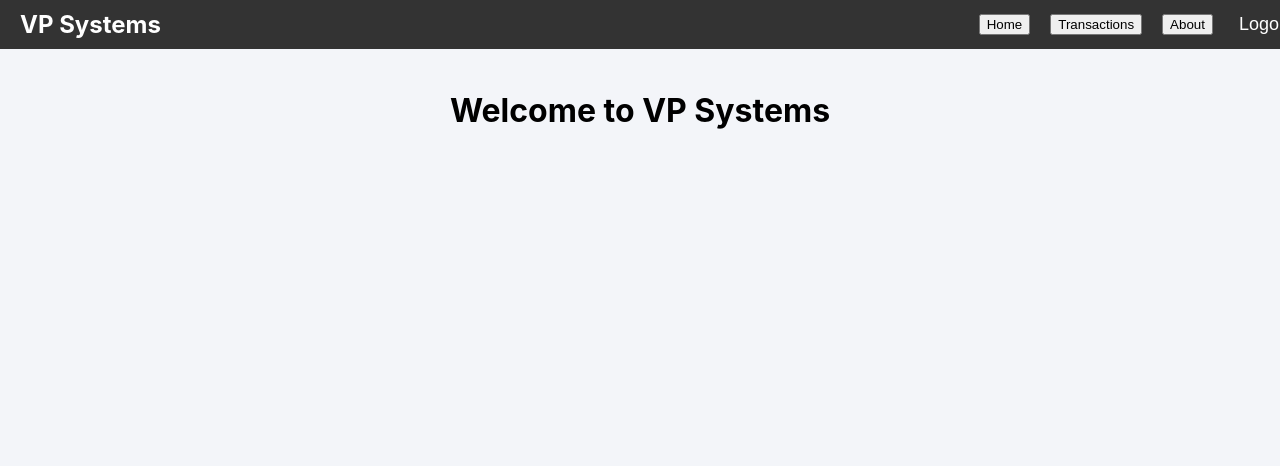
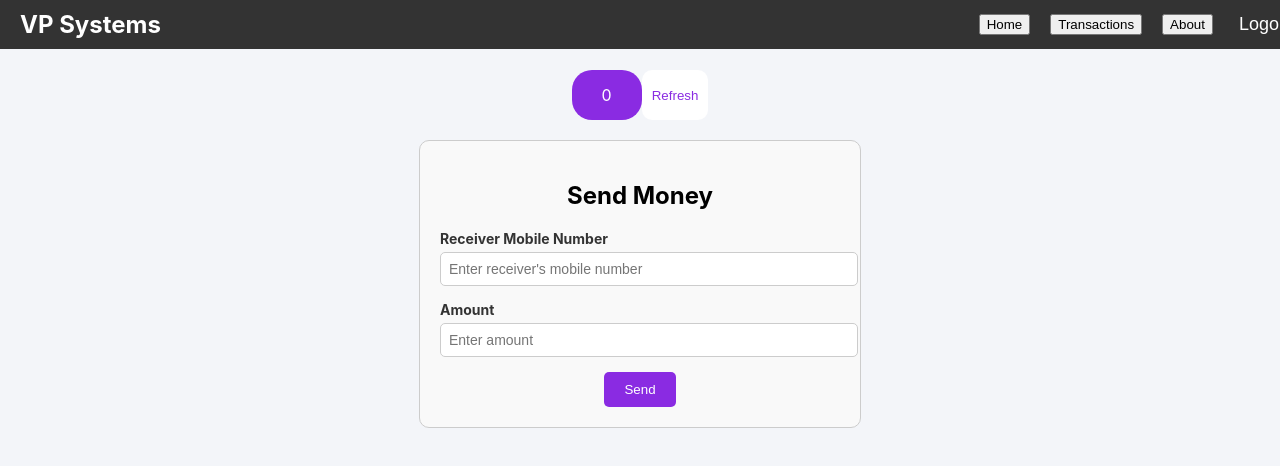
Before and after one commit to bhanuteja449896/VPFrontend, a React (Create React App) app: page /home in a window 1280 px wide. Shown: the top 466 px of the page. Built offline with nearby package versions, Linux system fonts and the light colour scheme; no server answers.

Commit message:
transactions completed

```diff
--- a/src/components/Home.js
+++ b/src/components/Home.js
@@ -1,6 +1,7 @@
 import React, { useState } from 'react';
 import Navbar from './Navbar';
-import Payment from './Payment'; // Transactions component
+import Pay from './Pay'; // Payment component
+import Payment from './Transaction'; // Transactions component
 import About from './About'; // About component
 import './css/Home.css';
 
@@ -10,7 +11,7 @@ const Home = () => {
   const renderComponent = () => {
     switch (activeComponent) {
       case 'Home':
-        return <h1>Welcome to VP Systems</h1>;
+        return <Pay />;
       case 'Transactions':
         return <Payment />;
       case 'About':
--- a/src/components/Navbar.js
+++ b/src/components/Navbar.js
@@ -1,10 +1,10 @@
-import React, { useState } from 'react';
+import React from 'react';
 import './css/Navbar.css';
 
 const Navbar = ({ setActiveComponent }) => {
   const handleLogout = () => {
     localStorage.removeItem('userMobile');
-    window.location.href = '/';
+    window.location.href = '/'; // Redirect to login page
   };
 
   return (
--- /dev/null
+++ b/src/components/Pay.js
@@ -0,0 +1,113 @@
+import React, { useState, useEffect } from 'react';
+import axios from 'axios';
+import './css/Home.css';
+
+import { Balance_API } from './api';
+import { Payment_API } from './api';
+
+const Pay = () => {
+  const [balance, setBalance] = useState(0);
+  const [receiverMobile, setReceiverMobile] = useState('');
+  const [amount, setAmount] = useState('');
+  const [status, setStatus] = useState('');
+  const [loading, setLoading] = useState(false);
+  const userMobile = localStorage.getItem('userMobile');
+
+  // Fetch balance on component mount and whenever refresh is clicked
+  const fetchBalance = async () => {
+    try {
+      const url = `${Balance_API}/${userMobile}/balance`;
+      const response = await axios.get(url);
+      console.log(response.data);
+      setBalance(response.data);
+    } catch (error) {
+      console.error('Error fetching balance:', error);
+      setStatus('Failed to fetch balance.');
+      setTimeout(() => setStatus(''), 5000); // Clear status after 5 seconds
+    }
+  };
+
+  useEffect(() => {
+    fetchBalance();
+  }, []);
+
+  // Handle payment submission
+  const handlePayment = async (e) => {
+    e.preventDefault();
+    if (!receiverMobile || !amount) {
+      setStatus('Please enter receiver mobile number and amount.');
+      setTimeout(() => setStatus(''), 5000);
+      return;
+    }
+
+    setLoading(true); // Start loading
+    try {
+      const url = `${Payment_API}/${userMobile}/${receiverMobile}/${amount}`;
+      const response = await axios.get(url);
+      console.log(response.data);
+      if (response.data.rc === '00') {
+        setStatus(response.data.desc);
+        fetchBalance(); // Refresh balance after payment
+      } else {
+        setStatus(`Payment failed: ${response.data.desc}`);
+      }
+    } catch (error) {
+      console.error('Error making payment:', error);
+      setStatus('Payment failed. Please try again.');
+    } finally {
+      setLoading(false); // Stop loading
+      setTimeout(() => setStatus(''), 5000); // Clear status after 5 seconds
+    }
+  };
+
+  return (
+    <>
+      <div className="balance-container">
+        <div className="balance-box">
+          <span>{balance}</span>
+        </div>
+        <button onClick={fetchBalance} className="refresh-btn">
+          Refresh
+        </button>
+      </div>
+
+      {/* Payment Form */}
+      <div className="payment-container">
+        <h2>Send Money</h2>
+        <form onSubmit={handlePayment}>
+          <div className="input-group">
+            <label htmlFor="receiverMobile">Receiver Mobile Number</label>
+            <input
+              type="text"
+              id="receiverMobile"
+              placeholder="Enter receiver's mobile number"
+              value={receiverMobile}
+              onChange={(e) => setReceiverMobile(e.target.value)}
+              required
+            />
+          </div>
+
+          <div className="input-group">
+            <label htmlFor="amount">Amount</label>
+            <input
+              type="text"
+              id="amount"
+              placeholder="Enter amount"
+              value={amount}
+              onChange={(e) => setAmount(e.target.value)}
+              required
+            />
+          </div>
+
+          <button type="submit" className="send-btn" disabled={loading}>
+            {loading ? 'Processing...' : 'Send'}
+          </button>
+        </form>
+
+        {status && <p className="status-message">{status}</p>}
+      </div>
+    </>
+  );
+};
+
+export default Pay;
--- a/src/components/Payment.js
+++ /dev/null
@@ -1,13 +0,0 @@
-import React from 'react';
-import './css/Payment.css';
-
-const Payment = () => {
-  return (
-    <div className="payment-container">
-      <h1>Payment Page</h1>
-      <p>Process your payments here.</p>
-    </div>
-  );
-};
-
-export default Payment;
--- /dev/null
+++ b/src/components/Transaction.js
@@ -0,0 +1,78 @@
+import React, { useState, useEffect } from "react";
+import axios from "axios";
+import "./css/Transaction.css";
+import { Transaction_API } from "./api";
+
+const Transaction = () => {
+  const [transactions, setTransactions] = useState([]);
+  const userMobile = localStorage.getItem("userMobile");
+
+  // Function to convert UTC timestamp to IST
+  const convertUTCtoIST = (utcTime) => {
+    const utcDate = new Date(utcTime);
+    const istDate = new Date(utcDate.getTime() + 5.5 * 60 * 60 * 1000);
+    return istDate.toLocaleString("en-IN", { timeZone: "Asia/Kolkata" });
+  };
+
+  // Fetch transaction data
+  const fetchTransactions = async () => {
+    try {
+      const url = `${Transaction_API}/${userMobile}`;
+      const response = await axios.get(url);
+      console.log(response.data);
+
+      // Sort transactions by timestamp (latest first)
+      const sortedTransactions = response.data.sort((a, b) => {
+        return new Date(b.timestamp) - new Date(a.timestamp);
+      });
+
+      // Convert timestamps to IST
+      const formattedTransactions = sortedTransactions.map((transaction) => ({
+        ...transaction,
+        timestamp: convertUTCtoIST(transaction.timestamp),
+      }));
+
+      setTransactions(formattedTransactions);
+    } catch (error) {
+      console.error("Error fetching transactions:", error);
+    }
+  };
+
+  useEffect(() => {
+    fetchTransactions();
+  }, []);
+
+  return (
+    <div className="transaction-container">
+      <h1>Transactions</h1>
+      <div className="transaction-list">
+        {transactions.length > 0 ? (
+          transactions.map((transaction, index) => (
+            <div
+              key={index}
+              className={`transaction-item ${
+                transaction.type === "Credit" ? "credit" : "debit"
+              }`}
+            >
+              <div className="transaction-details">
+                <p><strong>Amount:</strong> {transaction.amount}</p>
+                <p><strong>Status:</strong> {transaction.status}</p>
+                <p><strong>Time:</strong> {transaction.timestamp}</p>
+                <p>
+                  <strong>Type:</strong> {transaction.type} -{" "}
+                  {transaction.type === "Credit"
+                    ? `Received from ${transaction.sender}`
+                    : `Sent to ${transaction.receiver}`}
+                </p>
+              </div>
+            </div>
+          ))
+        ) : (
+          <p>No transactions found.</p>
+        )}
+      </div>
+    </div>
+  );
+};
+
+export default Transaction;
--- a/src/components/api.js
+++ b/src/components/api.js
@@ -1 +1,4 @@
 export const LOGIN_API = "https://virtualpayment-2.onrender.com/users/login";
+export const Balance_API = "https://virtualpayment-2.onrender.com/users";
+export const Payment_API = "https://virtualpayment-2.onrender.com/transaction/pay";
+export const Transaction_API = "https://virtualpayment-2.onrender.com/transaction";
--- a/src/components/css/Home.css
+++ b/src/components/css/Home.css
@@ -3,12 +3,77 @@
   text-align: center;
 }
 
-@media (max-width: 768px) {
-  .navbar-nav {
-    flex-direction: column;
-  }
+.balance-container {
+  display: flex;
+  justify-content: center;
+  margin-bottom: 20px;
+}
 
-  .navbar-nav li {
-    margin: 10px 0;
-  }
+.balance-box {
+  background-color: #8a2be2; /* Violet color */
+  color: white;
+  padding: 15px 30px;
+  border-radius: 20px;
+  display: flex;
+  align-items: center;
+  gap: 10px;
 }
+
+.refresh-btn {
+  background-color: #ffffff;
+  color: #8a2be2;
+  border: none;
+  border-radius: 10px;
+  padding: 5px 10px;
+  cursor: pointer;
+}
+
+.refresh-btn:hover {
+  background-color: #f0f0f0;
+}
+
+.payment-container {
+  max-width: 400px;
+  margin: 0 auto;
+  padding: 20px;
+  border: 1px solid #ccc;
+  border-radius: 10px;
+  background-color: #f9f9f9;
+}
+
+.input-group {
+  margin-bottom: 15px;
+  text-align: left;
+}
+
+.input-group label {
+  display: block;
+  margin-bottom: 5px;
+  font-weight: bold;
+}
+
+.input-group input {
+  width: 100%;
+  padding: 8px;
+  border: 1px solid #ccc;
+  border-radius: 5px;
+}
+
+.send-btn {
+  background-color: #8a2be2;
+  color: white;
+  border: none;
+  padding: 10px 20px;
+  border-radius: 5px;
+  cursor: pointer;
+}
+
+.send-btn:hover {
+  background-color: #7b1fa2;
+}
+
+.status-message {
+  margin-top: 15px;
+  color: #8a2be2;
+  font-weight: bold;
+}
--- a/src/components/css/Payment.css
+++ /dev/null
@@ -1,14 +0,0 @@
-.payment-container {
-    text-align: center;
-    padding: 50px;
-  }
-
-  .payment-container h1 {
-    font-size: 36px;
-    color: #333;
-  }
-
-  .payment-container p {
-    font-size: 18px;
-    color: #666;
-  }
--- /dev/null
+++ b/src/components/css/Transaction.css
@@ -0,0 +1,42 @@
+.transaction-container {
+  max-width: 800px;
+  margin: 0 auto;
+  padding: 20px;
+}
+
+.transaction-list {
+  max-height: 400px;
+  overflow-y: auto;
+  padding-right: 10px;
+}
+
+.transaction-item {
+  padding: 15px;
+  margin-bottom: 10px;
+  border-radius: 8px;
+  box-shadow: 0 2px 4px rgba(0, 0, 0, 0.1);
+  text-align: left; /* Aligns text to the left */
+  display: flex;
+  flex-direction: column;
+  align-items: flex-start; /* Ensures all text aligns properly */
+}
+
+.transaction-item.credit {
+  background-color: #e6f7e6;
+  border-left: 5px solid #4caf50;
+}
+
+.transaction-item.debit {
+  background-color: #e6f2ff;
+  border-left: 5px solid #2196f3;
+}
+
+.transaction-details {
+  width: 100%; /* Ensures text alignment */
+}
+
+.transaction-item p {
+  margin: 5px 0;
+  display: flex;
+  justify-content: space-between;
+}
```
Also changed, not shown: src/components/css/Pay.css (added).
